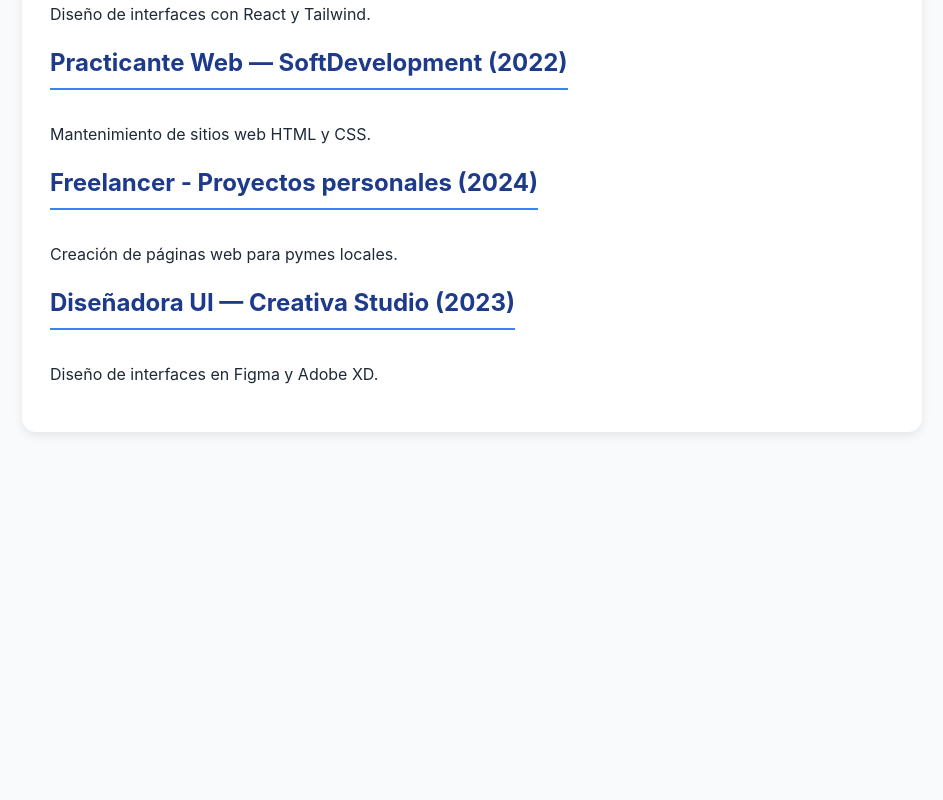
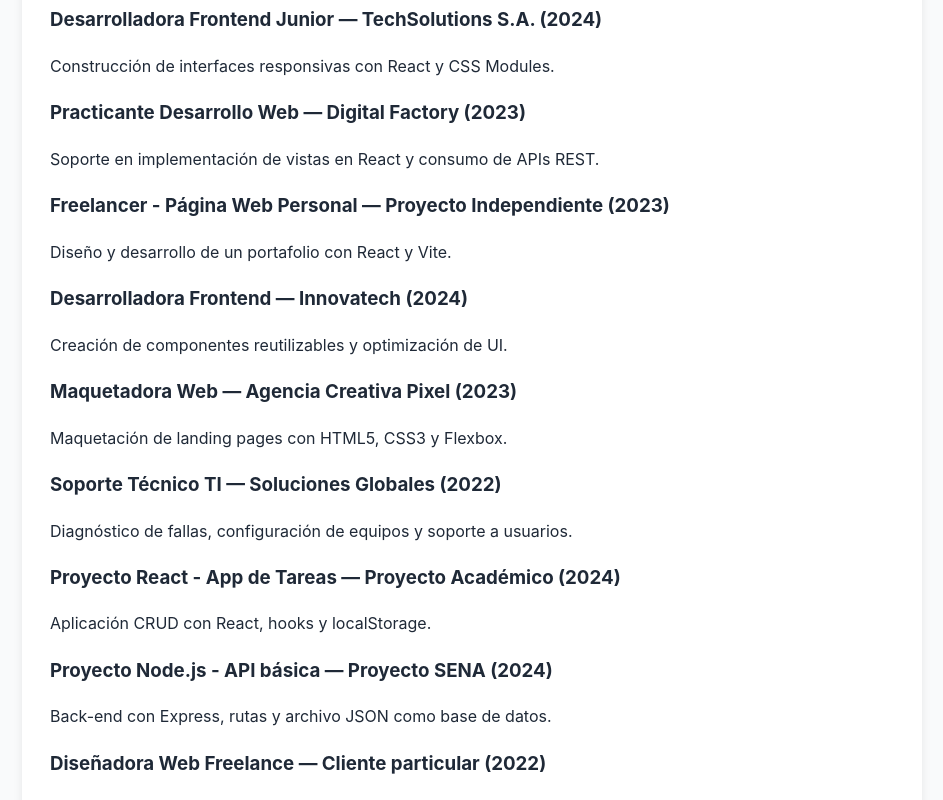
Before and after one commit to MpaulaH/Clase_REACT, a React (Vite) app in the folder Actividad_react_vite/: page / in a window 1280 px wide. Shown: the part 1980-2780 px from the top of the page, without its empty margins (168-1111 px from the left). Before the commit the page ends 2472 px from the top, so only its background shows below. Built offline with nearby package versions, Linux system fonts and the light colour scheme.

Commit message:
feat: componente Experiencia dinamico con 10 cargos definidos

```diff
--- a/Actividad_react_vite/src/componentes/Experiencia.jsx
+++ b/Actividad_react_vite/src/componentes/Experiencia.jsx
@@ -1,17 +1,79 @@
-export default function Contact() {
+export default function Experiencia() {
+
+  const experiencias = [
+    {
+      cargo: "Desarrolladora Frontend Junior",
+      empresa: "TechSolutions S.A.",
+      año: 2024,
+      descripcion: "Construcción de interfaces responsivas con React y CSS Modules."
+    },
+    {
+      cargo: "Practicante Desarrollo Web",
+      empresa: "Digital Factory",
+      año: 2023,
+      descripcion: "Soporte en implementación de vistas en React y consumo de APIs REST."
+    },
+    {
+      cargo: "Freelancer - Página Web Personal",
+      empresa: "Proyecto Independiente",
+      año: 2023,
+      descripcion: "Diseño y desarrollo de un portafolio con React y Vite."
+    },
+    {
+      cargo: "Desarrolladora Frontend",
+      empresa: "Innovatech",
+      año: 2024,
+      descripcion: "Creación de componentes reutilizables y optimización de UI."
+    },
+    {
+      cargo: "Maquetadora Web",
+      empresa: "Agencia Creativa Pixel",
+      año: 2023,
+      descripcion: "Maquetación de landing pages con HTML5, CSS3 y Flexbox."
+    },
+    {
+      cargo: "Soporte Técnico TI",
+      empresa: "Soluciones Globales",
+      año: 2022,
+      descripcion: "Diagnóstico de fallas, configuración de equipos y soporte a usuarios."
+    },
+    {
+      cargo: "Proyecto React - App de Tareas",
+      empresa: "Proyecto Académico",
+      año: 2024,
+      descripcion: "Aplicación CRUD con React, hooks y localStorage."
+    },
+    {
+      cargo: "Proyecto Node.js - API básica",
+      empresa: "Proyecto SENA",
+      año: 2024,
+      descripcion: "Back-end con Express, rutas y archivo JSON como base de datos."
+    },
+    {
+      cargo: "Diseñadora Web Freelance",
+      empresa: "Cliente particular",
+      año: 2022,
+      descripcion: "Diseño de sitio web institucional usando Figma."
+    },
+    {
+      cargo: "Desarrolladora FullStack Junior",
+      empresa: "SoftWorld",
+      año: 2025,
+      descripcion: "Desarrollo de funcionalidades en React y API en Node.js."
+    }
+  ];
+
   return (
     <section>
-      <h2>Desarrollador Front-End — TechCorp (2023)</h2>
-      <p>Diseño de interfaces con React y Tailwind.</p>
+      <h2>Experiencia Laboral</h2>
 
-      <h2>Practicante Web — SoftDevelopment (2022)</h2>
-      <p>Mantenimiento de sitios web HTML y CSS.</p>
+      {experiencias.map((item, index) => (
+        <div key={index} className="tarjeta-exp">
+          <h3>{item.cargo} — {item.empresa} ({item.año})</h3>
+          <p>{item.descripcion}</p>
+        </div>
+      ))}
 
-      <h2>Freelancer - Proyectos personales (2024)</h2>
-      <p>Creación de páginas web para pymes locales.</p>
-
-      <h2>Diseñadora UI — Creativa Studio (2023)</h2>
-      <p>Diseño de interfaces en Figma y Adobe XD.</p>
     </section>
-);
+  );
 }
```
